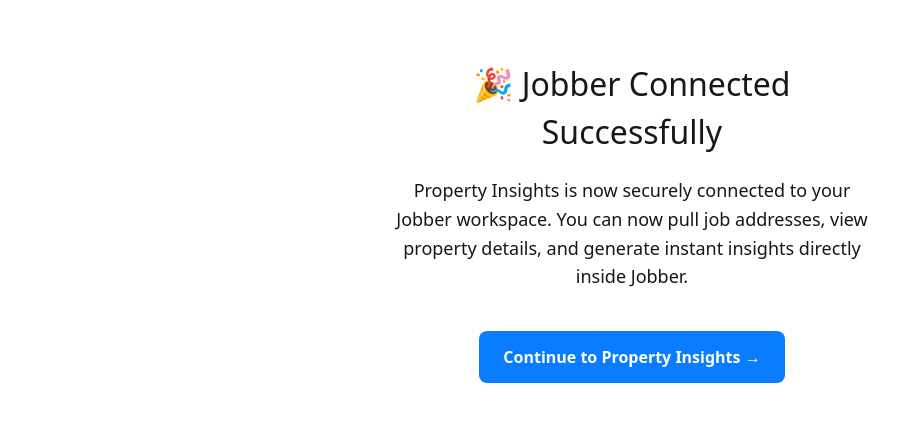
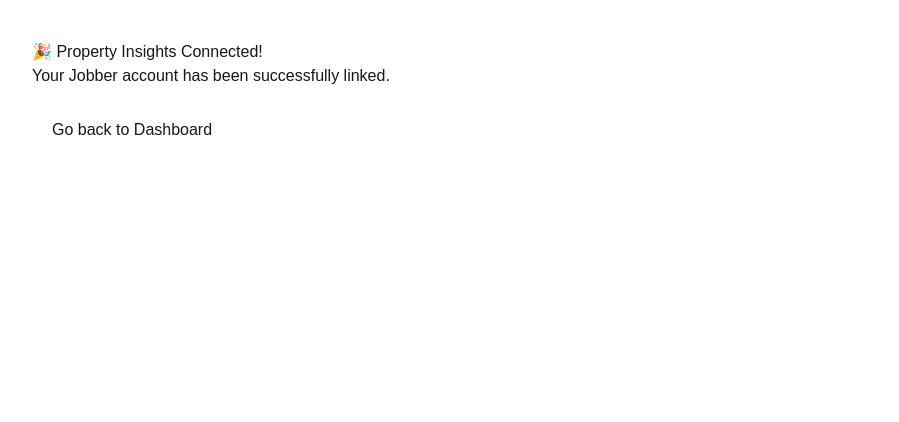
Before and after one commit to 1118Labs/property-insights-next, a Next.js app: page /jobber/connected in a window 1280 px wide. Shown: the top 422 px of the page, without its empty margins (8-907 px from the left). Built offline with nearby package versions, Linux system fonts and the light colour scheme.

Commit message:
Add callback redirect and Jobber connected page

```diff
--- a/app/api/jobber/callback/route.ts
+++ b/app/api/jobber/callback/route.ts
@@ -78,7 +78,6 @@
       headers: {
         "Content-Type": "application/json",
         Authorization: `Bearer ${access_token}`,
-        // Optional but recommended; falls back to a sane default
         "X-JOBBER-GRAPHQL-VERSION":
           process.env.JOBBER_GRAPHQL_VERSION || "2023-11-15",
       },
@@ -150,8 +149,6 @@
     const { error } = await supabase.from("jobber_tokens").upsert(
       {
         jobber_account_id,
-        // We’re not storing jobber_user_id yet to avoid schema issues.
-        // jobber_user_id,
         access_token,
         refresh_token,
         expires_at,
@@ -166,11 +163,12 @@
       );
     }
 
-    return NextResponse.json({
-      success: true,
-      jobber_account_id,
-      jobber_user_id,
-    });
+    //
+    // FINAL STEP — Redirect to UI page instead of returning JSON
+    //
+    return NextResponse.redirect(
+      `${process.env.NEXT_PUBLIC_APP_URL}/jobber/connected?account=${jobber_account_id}`
+    );
   } catch (err: any) {
     return NextResponse.json(
       { error: "callback_failed", message: err.message },
--- a/app/jobber/connected/page.tsx
+++ b/app/jobber/connected/page.tsx
@@ -1,38 +1,15 @@
-export default function JobberConnected() {
+"use client";
+
+export default function JobberConnectedPage() {
   return (
-    <div
-      style={{
-        padding: "60px",
-        fontFamily: "system-ui",
-        maxWidth: "600px",
-        margin: "0 auto",
-        textAlign: "center",
-      }}
-    >
-      <h1 style={{ fontSize: "32px", marginBottom: "20px" }}>
-        🎉 Jobber Connected Successfully
-      </h1>
+    <div style={{ padding: "40px" }}>
+      <h1>🎉 Property Insights Connected!</h1>
+      <p>Your Jobber account has been successfully linked.</p>
 
-      <p style={{ fontSize: "18px", marginBottom: "40px", lineHeight: "1.6" }}>
-        Property Insights is now securely connected to your Jobber workspace.
-        You can now pull job addresses, view property details, and generate
-        instant insights directly inside Jobber.
-      </p>
-
-      <a
-        href="/jobber"
-        style={{
-          display: "inline-block",
-          padding: "14px 24px",
-          backgroundColor: "#0a7cff",
-          color: "#fff",
-          borderRadius: "8px",
-          fontWeight: "bold",
-          textDecoration: "none",
-          fontSize: "16px",
-        }}
-      >
-        Continue to Property Insights →
+      <a href="/">
+        <button style={{ marginTop: "20px", padding: "10px 20px" }}>
+          Go back to Dashboard
+        </button>
       </a>
     </div>
   );
```
